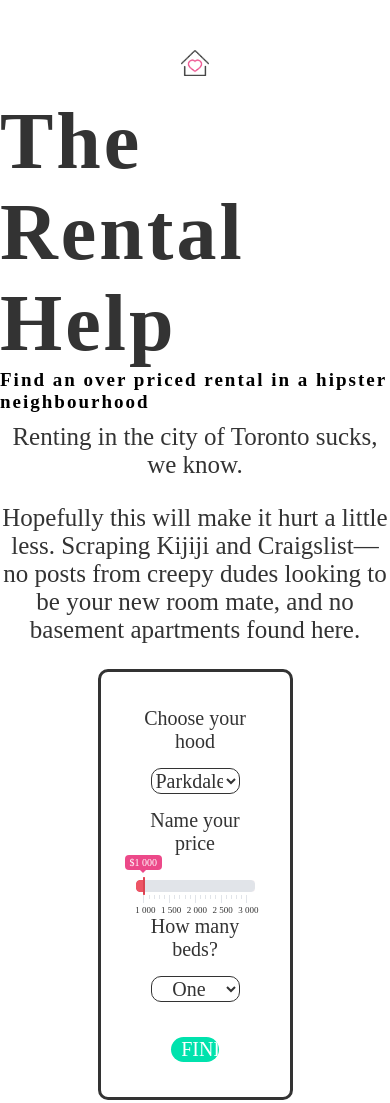
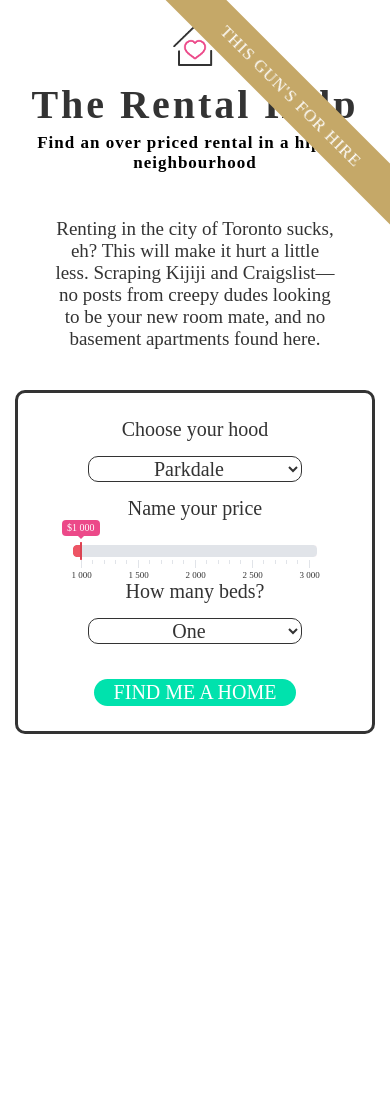
Before and after one commit to jenthorn/rent-help, a website with bundled scripts: page index.html in a window 390 px wide. After the commit the page ends 844 px from the top, so only its background shows below. Built offline with nearby package versions, Linux system fonts and the light colour scheme; a script that the page names is missing.

Commit message:
responsive and for hire banner

```diff
--- a/index.html
+++ b/index.html
@@ -2,6 +2,7 @@
 <html lang="en">
 <head>
 	<meta charset="UTF-8">
+	<meta name="viewport" content="width=device-width, initial-scale=1.0">
 	<title>The Rental Help</title>
 	<link rel="stylesheet" href="styles/styles.css">
 	<!-- <link rel="stylesheet" href="styles/ion.rangeSlider.css">
@@ -11,13 +12,13 @@
 </head>
 <body>
 	<header>
+		<div class="corner-ribbon top-right sticky blue"><a href="http://jenthorn.ca">THIS GUN'S FOR HIRE</a></div>
 		<div class="wrapper">
 			<div class="flexwrap">
 				<img src="images/homeIcon.png" alt="home icon">
 				<h1>The Rental Help</h1>
 				<h3>Find an over priced rental in a hipster neighbourhood</h3>
-				<p>Renting in the city of Toronto sucks, we know.</p>
-				<p class="theresHope">Hopefully this will make it hurt a little less. Scraping Kijiji and Craigslist&mdash;no posts from creepy dudes looking to be your new room mate, and no basement apartments found here.</p>
+				<p>Renting in the city of Toronto sucks, eh? This will make it hurt a little less.<br> Scraping Kijiji and Craigslist&mdash;no posts from creepy dudes looking to be your new room mate, and no basement apartments found here.</p>
 			</div>
 			<form>
 				<label for="location">Choose your hood</label>
@@ -54,7 +55,7 @@
 		</div>
 	</header>
 
-	<section class="results ">
+	<section class="results " id="results">
 		<div class="wrapper found clearfix"></div>
 	</section>
 
--- /dev/null
+++ b/styles/_juice.scss
@@ -0,0 +1,98 @@
+$base-px-default: 16px !default;
+
+
+// Strip the units from a value
+// ----------------------------
+@function strip-units($value) {
+	@return $value / ($value * 0 + 1);
+}
+
+// Calculate ems from a px value
+// ------------------------------
+@function em-calc($px, $base-val: $base-px-default) {
+	@if not unitless($px) {
+		$px: strip-units($px);
+	}
+	@if not unitless($base-val) {
+		$base-val: strip-units($base-val);
+	}
+	@return ($px / $base-val) * 1em;
+}
+
+// Breakpoints
+$onepx: em-calc(1) !default;
+$hdpi-ratio-default: 1.3 !default;
+$breakpoint-xlarge-default: em-calc(1920) !default;
+$breakpoint-large-default: em-calc(1440) !default;
+$breakpoint-medium-default: em-calc(1024) !default;
+$breakpoint-small-default: em-calc(640) !default;
+$breakpoint-xsmall-default: em-calc(480) !default;
+$breakpoint-xxsmall-default: em-calc(320) !default;
+
+$breakpoints: (
+	"xxlarge":	"(min-width: #{$breakpoint-xlarge-default + $onepx})",
+	"xlarge-only":	"(min-width: #{$breakpoint-large-default + $onepx}) and (max-width: #{$breakpoint-xlarge-default})",
+	"xlarge-up":	"(min-width: #{$breakpoint-large-default + $onepx})",
+	"xlarge":	"(max-width: #{$breakpoint-xlarge-default})",
+	"large-only":	"(min-width: #{$breakpoint-medium-default + $onepx}) and (max-width: #{$breakpoint-large-default})",
+	"large-up":	"(min-width: #{$breakpoint-medium-default + $onepx})",
+	"large":	"(max-width: #{$breakpoint-large-default})",
+	"medium-only":	"(min-width: #{$breakpoint-small-default + $onepx}) and (max-width: #{$breakpoint-medium-default})",
+	"medium-up":	"(min-width: #{$breakpoint-small-default + $onepx})",
+	"medium":	"(max-width: #{$breakpoint-medium-default})",
+	"small-only":	"(min-width: #{$breakpoint-xsmall-default + $onepx}) and (max-width: #{$breakpoint-small-default})",
+	"small-up":	"(min-width: #{$breakpoint-xsmall-default + $onepx})",
+	"small":	"(max-width: #{$breakpoint-small-default})",
+	"xsmall-only":	"(min-width: #{$breakpoint-xxsmall-default + $onepx}) and (max-width: #{$breakpoint-xsmall-default})",
+	"xsmall-up":	"(min-width: #{$breakpoint-xxsmall-default + $onepx})",
+	"xsmall":	"(max-width: #{$breakpoint-xsmall-default})",
+	"xxsmall":	"(max-width: #{$breakpoint-xxsmall-default})",
+	"iphone3":	"(min-device-width: 320px) and (max-device-width: 480px) and (-webkit-device-pixel-ratio: 1)",
+	"iphone3-landscape":	"(min-device-width: 320px) and (max-device-width: 480px) and (-webkit-device-pixel-ratio: 1) and (orientation: landscape)",
+	"iphone3-portrait":	"(min-device-width: 320px) and (max-device-width: 480px) and (-webkit-device-pixel-ratio: 1) and (orientation: portrait)",
+	"iphone4":	"(min-device-width: 320px) and (max-device-width: 480px) and (-webkit-device-pixel-ratio: 2) and (device-aspect-ratio: 2/3)",
+	"iphone4-landscape":	"(min-device-width: 320px) and (max-device-width: 480px) and (-webkit-device-pixel-ratio: 2) and (device-aspect-ratio: 2/3) and (orientation: landscape)",
+	"iphone4-portrait":	"(min-device-width: 320px) and (max-device-width: 480px) and (-webkit-device-pixel-ratio: 2) and (device-aspect-ratio: 2/3) and (orientation: portrait)",
+	"iphone5":	"(min-device-width: 320px) and (max-device-width: 568px) and (-webkit-device-pixel-ratio: 2) and (device-aspect-ratio: 40/71)",
+	"iphone5-landscape":	"(min-device-width: 320px) and (max-device-width: 568px) and (-webkit-device-pixel-ratio: 2) and (device-aspect-ratio: 40/71) and (orientation: landscape)",
+	"iphone5-portrait":	"(min-device-width: 320px) and (max-device-width: 568px) and (-webkit-device-pixel-ratio: 2) and (device-aspect-ratio: 40/71) and (orientation: portrait)",
+	"iphone6":	"(min-device-width: 375px) and (max-device-width: 667px) and (-webkit-device-pixel-ratio: 2)",
+	"iphone6-landscape":	"(min-device-width: 375px) and (max-device-width: 667px) and (-webkit-device-pixel-ratio: 2) and (orientation: landscape)",
+	"iphone6-portrait":	"(min-device-width: 375px) and (max-device-width: 667px) and (-webkit-device-pixel-ratio: 2) and (orientation: portrait)",
+	"iphone6-plus":	"(min-device-width: 414px) and (max-device-width: 736px) and (-webkit-device-pixel-ratio: 3)",
+	"iphone6-plus-landscape":	"(min-device-width: 414px) and (max-device-width: 736px) and (-webkit-device-pixel-ratio: 3) and (orientation: landscape)",
+	"iphone6-plus-portrait":	"(min-device-width: 414px) and (max-device-width: 736px) and (-webkit-device-pixel-ratio: 3) and (orientation: portrait)",
+	"ipad":	"(min-device-width: 768px) and (max-device-width: 1024px)",
+	"ipad-landscape":	"(min-device-width: 768px) and (max-device-width: 1024px) and (orientation: landscape)",
+	"ipad-portrait":	"(min-device-width: 768px) and (max-device-width: 1024px) and (orientation: portrait)",
+	"ipad-retina":	"(min-device-width: 768px) and (max-device-width: 1024px) and (-webkit-device-pixel-ratio: 2)",
+	"ipad-retina-landscape":	"(min-device-width: 768px) and (max-device-width: 1024px) and (-webkit-device-pixel-ratio: 2) and (orientation: landscape)",
+	"ipad-retina-portrait":	"(min-device-width: 768px) and (max-device-width: 1024px) and (-webkit-device-pixel-ratio: 2) and (orientation: portrait)",
+	"hdpi":	"(-webkit-min-device-pixel-ratio: $hdpi-ratio-default), only screen and (min--moz-device-pixel-ratio: $hdpi-ratio-default), only screen and (-moz-min-device-pixel-ratio: $hdpi-ratio-default),	only screen and (-o-min-device-pixel-ratio: #{$hdpi-ratio-default}/1), only screen and (min-resolution: #{round($hdpi-ratio-default*96)}dpi), only screen and (min-resolution: #{$hdpi-ratio-default}dppx)"
+);
+
+@mixin bp($break, $viewport1: null) {
+	// preset breakpoint
+	@if not $viewport1 {
+		@if map-has-key($breakpoints, $break) {
+			@media only screen and #{map-get($breakpoints, $break)} { @content; }
+		}
+		@else {
+			@warn "Couldn't find a breakpoint named #{$break}.";
+		}
+	}
+	@else {
+		// min breakpoint
+		@if $break == min {
+			@media screen and (min-width: $viewport1) { @content; }
+		}
+		// max breakpoint
+		@else if $break == max {
+			@media screen and (max-width: $viewport1) { @content; }
+		}
+		// min & max breakpoint
+		@else {
+			@media screen and (min-width: $break) and (max-width: $viewport1) { @content; }
+		}
+	}
+}
--- a/styles/styles.scss
+++ b/styles/styles.scss
@@ -1,4 +1,5 @@
 @import 'setup';
+@import 'juice';
 
 html {
 	font-size: 62.5%;
@@ -10,6 +11,30 @@ body {
 	font-size: 2.5rem;
 }
 
+/* The ribbon */
+
+.corner-ribbon{
+  width: 357px;
+  background: #C5A868;
+  position: absolute;
+  top: 74px;
+  right: -80px;
+  text-align: center;
+  line-height: 40px;
+  letter-spacing: 1px;
+  color: #f0f0f0;
+  transform: rotate(45deg);
+  -webkit-transform: rotate(45deg);
+  a {
+  	color: white;
+  	text-decoration: none;
+  	font-size: 1.7rem;
+  }
+}
+
+.corner-ribbon.sticky{
+  position: fixed;
+}
 
 
 h1 {
@@ -17,20 +42,40 @@ h1 {
 	font-size: 8rem;
 	letter-spacing: 3px;
 	margin-bottom: 0;
-	margin-top: 20px;
+	margin-top: 15px;
 	color: #333;
+	@include bp(medium) {
+		font-size: 6rem;
+	}
+	@include bp(small) {
+		font-size: 4rem;
+		text-align: center;
+	}
 }
 
 header h3 {
 	font-size: 1.9rem;
 	color: black;
-	letter-spacing: 2px;
-	margin: 0;
+	letter-spacing: 1px;
+	margin: 5px;
+	@include bp(medium) {
+		font-size: 1.5rem;
+	}
+	@include bp(small) {
+		text-align: center;
+		font-size: 1.7rem;
+	}
 }
 
 .wrapper {
 	max-width: 1100px;
 	margin: 0 auto;
+	@include bp(medium) {
+		padding: 0 25px;
+	}
+	@include bp(small) {
+		padding: 0 15px;
+	}
 }
 
 .flexwrap {
@@ -40,32 +85,47 @@ header h3 {
 }
 
 header img {
-	width: 7%;
+	width: 6%;
 	left: calc(50%-25.5px);
-	margin-top: 50px;
+	margin-top: 25px;
+	@include bp(medium) {
+		width: 10%;
+	}
+	@include bp(small) {
+		width: 12%;
+	}
 }
 
 header p {
-	font-size: 2.5rem;
 	text-align: center;
 	margin-top: 1rem;
+	margin: 4rem;
+	@include bp(medium) {
+		font-size: 1.9rem;
+		br {
+			display: none;
+		}
+	}
 }
 
-.theresHope {
-	margin-top: 0;
-}
 
 form {
 	border: 3px solid #333;
 	border-radius: 10px;
-	padding: 35px;
+	padding: 25px 55px;
 	display: flex;
 	flex-direction: column;
-	width: 50%;
+	width: 45%;
 	text-align: center;
+	margin-top: -5px;
 	margin: 0 auto;
-	// margin-top: 10px;
 	font-size: 20px;
+	@include bp(medium) {
+		width: 80%;
+	}
+	@include bp(small) {
+		width: 100%;
+	}
 	input {
 		margin: 15px;
 		border-radius: 6px;
@@ -86,10 +146,10 @@ form {
 		background-color: #00E2AD;
 		color: white;
 		text-transform: uppercase;
-		width: 40%;
 		margin: 0 auto;
 		margin-top: 20px;
 		border-radius: 15px;
+		padding: 2px 20px;
 	}
 	div {
 		position: relative;
@@ -103,10 +163,27 @@ form {
 	width: 24%;
 	border: 1px solid #333;
 	float: left;
+	@include bp(medium) {
+		width: 45%;
+	}
+	@include bp(small) {
+		width: 100%;
+		margin: 0 auto;
+	}
 	img {
 		max-width: 100%;
 		border-bottom: 3px solid #C5A868;
 	}
+}
+
+time.date {
+	display: block;
+	font-size: 1.7rem;
+	margin: 10px 5px 10px 7px;
+}
+
+.hideDate {
+	display: none;
 }
 
 .results {
```
Also changed, not shown: js/main.js (+17 -66 lines), js/main.min.js, styles/styles.css.
